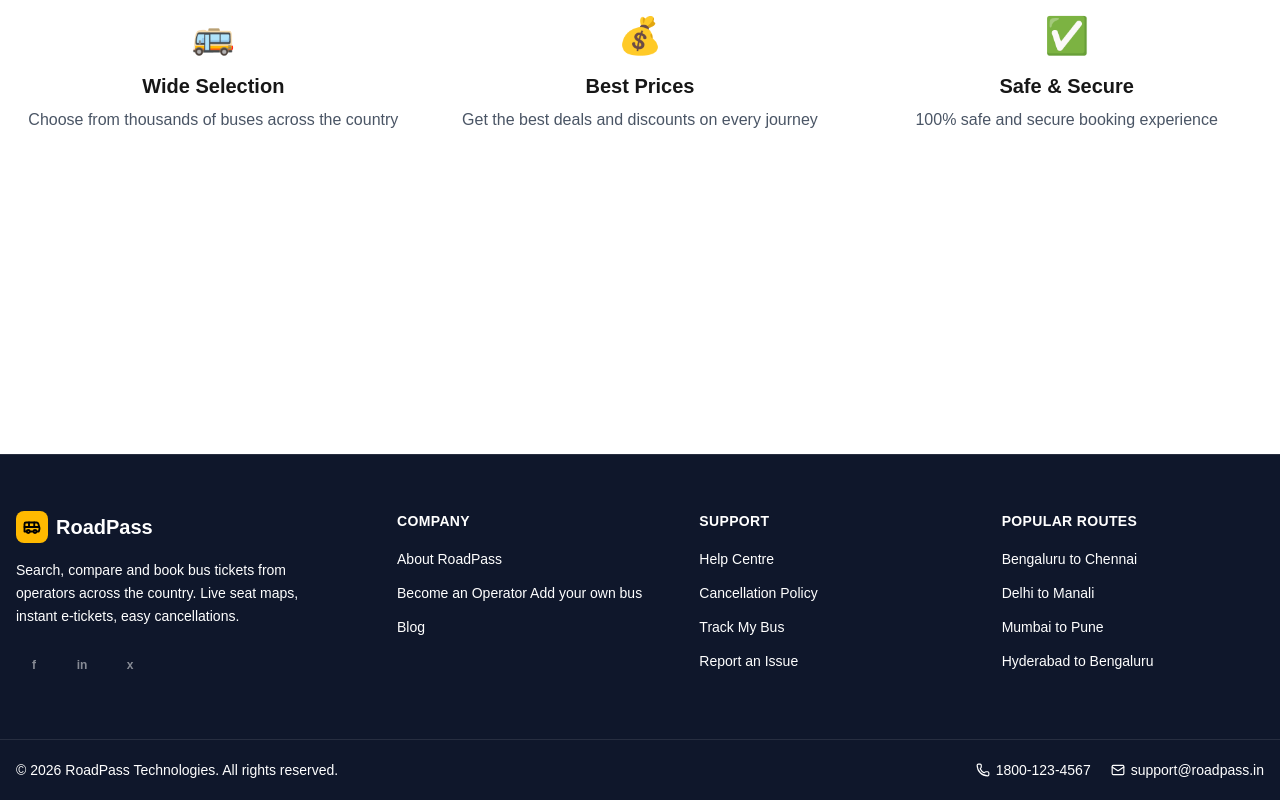
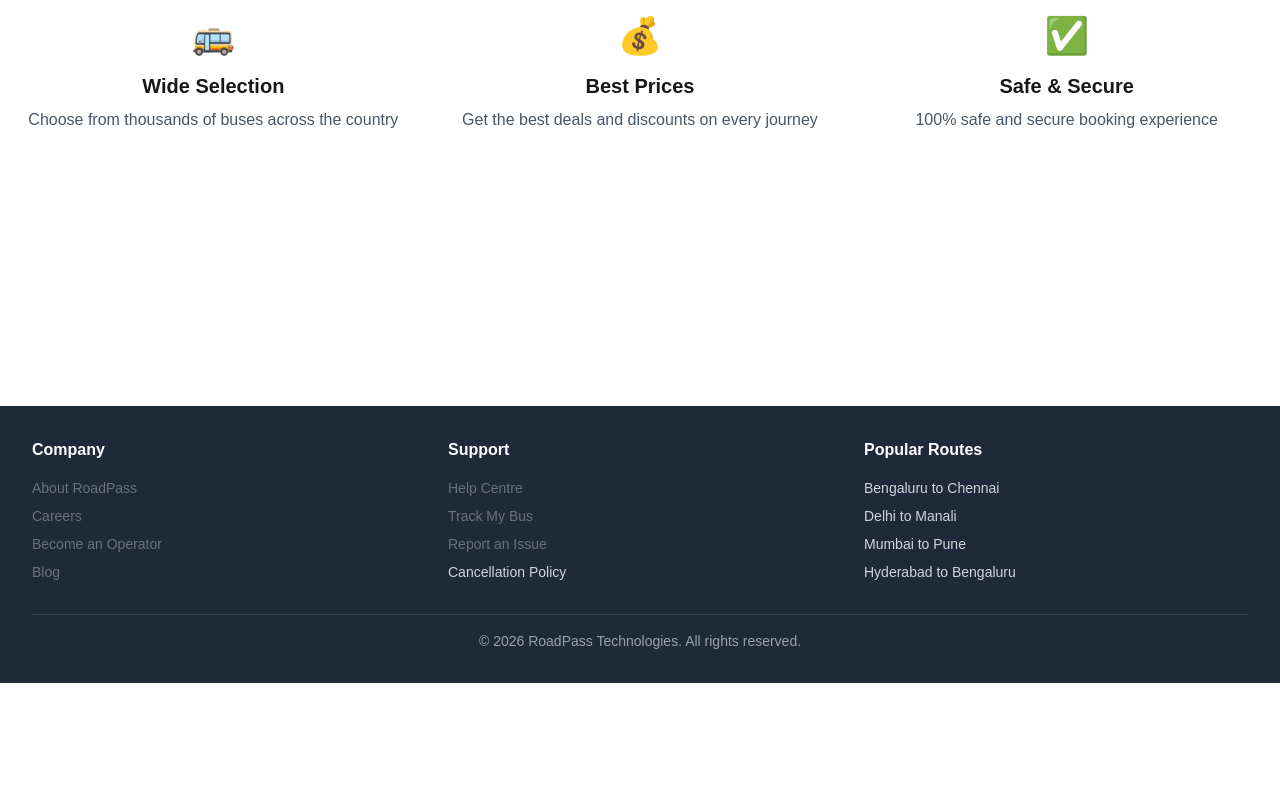
Before and after one commit to nikhil3891/busBookingUsersPage, a Next.js app: page / in a window 1280 px wide. Shown: the part 506-1306 px from the top of the page. After the commit the page ends 1189 px from the top, so only its background shows below. Built offline with nearby package versions, Linux system fonts and the light colour scheme; no server answers.

Commit message:
change footer file with new code

```diff
--- a/src/app/globals.css
+++ b/src/app/globals.css
@@ -3,6 +3,7 @@
 :root {
   --background: #ffffff;
   --foreground: #171717;
+  color-scheme: light;
 }
 
 @theme inline {
--- a/src/components/footer/Footer.tsx
+++ b/src/components/footer/Footer.tsx
@@ -1,83 +1,82 @@
+'use client';
+
 import Link from 'next/link';
-import { Bus, Mail, Phone } from 'lucide-react';
+import { useRouter } from 'next/navigation';
+import { useSearchStore } from '@/store/searchStore';
 import { ROUTES } from '@/constants/routes';
 
-const columns = [
-  {
-    title: 'Company',
-    links: [
-      { label: 'About RoadPass', href: '#' },
-      // { label: 'Careers', href: '#' },
-      { label: 'Become an Operator Add your own bus', href: '#' },
-      { label: 'Blog', href: '#' },
-    ],
-  },
-  {
-    title: 'Support',
-    links: [
-      { label: 'Help Centre', href: '#' },
-      { label: 'Cancellation Policy', href: '/cancellation-policy' },
-      { label: 'Track My Bus', href: '#' },
-      { label: 'Report an Issue', href: '#' },
-    ],
-  },
-  {
-    title: 'Popular Routes',
-    links: [
-      { label: 'Bengaluru to Chennai', href: '#' },
-      { label: 'Delhi to Manali', href: '#' },
-      { label: 'Mumbai to Pune', href: '#' },
-      { label: 'Hyderabad to Bengaluru', href: '#' },
-    ],
-  },
+const COMING_SOON = [
+  'About RoadPass',
+  'Careers',
+  'Become an Operator',
+  'Blog',
+  'Help Centre',
+  // 'Cancellation Policy',
+  'Track My Bus',
+  'Report an Issue',
+];
+
+const POPULAR_ROUTES: { label: string; source: string; destination: string }[] = [
+  { label: 'Bengaluru to Chennai', source: 'Bengaluru', destination: 'Chennai' },
+  { label: 'Delhi to Manali', source: 'Delhi', destination: 'Manali' },
+  { label: 'Mumbai to Pune', source: 'Mumbai', destination: 'Pune' },
+  { label: 'Hyderabad to Bengaluru', source: 'Hyderabad', destination: 'Bengaluru' },
 ];
 
 export const Footer = () => {
+  const router = useRouter();
+  const { setFilters } = useSearchStore();
+
+  const goToRoute = (source: string, destination: string) => {
+    setFilters({ source, destination });
+    router.push(ROUTES.BUSES);
+  };
+
   return (
-    <footer className="mt-24 border-t border-white/10 bg-slate-900 text-white">
-      <div className="container mx-auto grid grid-cols-1 gap-10 px-4 py-14 md:grid-cols-[1.3fr_1fr_1fr_1fr]">
-        <div>
-            <Link href={ROUTES.HOME} className="flex items-center gap-2 font-display text-xl font-bold">
-            <span className="flex h-8 w-8 items-center justify-center rounded-lg bg-amber-400 text-black">
-              <Bus size={18} strokeWidth={2.5} />
-            </span>
-            RoadPass
-          </Link>
-          <p className="mt-4 max-w-xs text-sm leading-relaxed text-white">
-            Search, compare and book bus tickets from operators across the country. Live seat maps, instant e-tickets, easy cancellations.
-          </p>
-          <div className="mt-5 flex gap-3">
-            {['f', 'in', 'x'].map((label) => (
-              <span key={label} className="flex h-9 w-9 items-center justify-center rounded-full text-white text-xs font-semibold text-white/50 hover:bg-white/10">
-                {label}
-              </span>
-            ))}
-          </div>
-        </div>
-
-        {columns.map((col) => (
-          <div key={col.title}>
-            <h3 className="font-display text-sm font-semibold uppercase tracking-wide text-white">{col.title}</h3>
-            <ul className="mt-4 space-y-2.5">
-              {col.links.map((l) => (
-                <li key={l.label}>
-                  <Link href={l.href} className="text-sm text-white hover:text-amber-400">
-                    {l.label}
-                  </Link>
+    <footer className="bg-gray-800 text-white p-8 mt-12">
+      <div className="container mx-auto">
+        <div className="grid grid-cols-1 md:grid-cols-3 gap-8">
+          <div>
+            <h3 className="font-bold mb-4">Company</h3>
+            <ul className="space-y-2 text-sm text-gray-300">
+              {COMING_SOON.slice(0, 4).map((label) => (
+                <li key={label} className="text-gray-500 cursor-not-allowed" title="Coming soon">
+                  {label}
                 </li>
               ))}
             </ul>
           </div>
-        ))}
-      </div>
-
-      <div className="border-t border-white/10">
-        <div className="container mx-auto flex flex-col gap-3 px-4 py-5 text-sm text-white md:flex-row md:items-center md:justify-between">
+          <div>
+            <h3 className="font-bold mb-4">Support</h3>
+            <ul className="space-y-2 text-sm text-gray-300">
+              {COMING_SOON.slice(4).map((label) => (
+                <li key={label} className="text-gray-500 cursor-not-allowed" title="Coming soon">
+                  {label}
+                </li>
+              ))}
+              <Link href={ROUTES.CANCELLATION_POLICY} className="hover:text-white hover:underline">
+                Cancellation Policy
+              </Link>
+            </ul>
+          </div>
+          <div>
+            <h3 className="font-bold mb-4">Popular Routes</h3>
+            <ul className="space-y-2 text-sm text-gray-300">
+              {POPULAR_ROUTES.map((route) => (
+                <li key={route.label}>
+                  <button
+                    onClick={() => goToRoute(route.source, route.destination)}
+                    className="hover:text-white hover:underline text-left"
+                  >
+                    {route.label}
+                  </button>
+                </li>
+              ))}
+            </ul>
+          </div>
+        </div>
+        <div className="border-t border-gray-700 mt-8 pt-4 text-center text-sm text-gray-400">
           <p>&copy; {new Date().getFullYear()} RoadPass Technologies. All rights reserved.</p>
-          <div className="flex items-center gap-5">
-            <span className="flex items-center gap-1.5"><Phone size={14} /> 1800-123-4567</span>
-            <span className="flex items-center gap-1.5"><Mail size={14} /> support@roadpass.in</span>
-          </div>
         </div>
       </div>
     </footer>
--- a/src/data/cities.tsx
+++ b/src/data/cities.ts
@@ -2,6 +2,13 @@
  * Master city list used by the search form's autocomplete.
  * TO ADD A CITY: add a new string to this array. Nothing else needs to change.
  */
+
+export interface City {
+  name: string;
+  state: string;
+  isPopular?: boolean; // shows in "Popular Routes" style shortcuts
+}
+
 export const INDIAN_CITIES: string[] = [
   'Mumbai', 'Delhi', 'Bengaluru', 'Hyderabad', 'Chennai', 'Kolkata',
   'Pune', 'Ahmedabad', 'Jaipur', 'Surat', 'Lucknow', 'Kanpur',
```
Also changed, not shown: src/lib/mockData.ts (renamed from src/lib/mockData.tsx).
